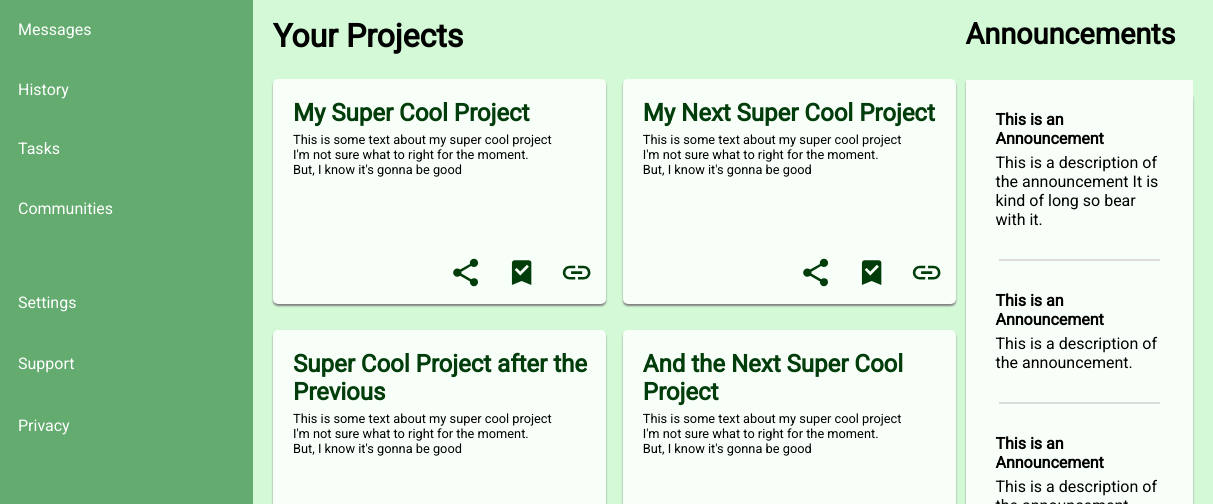
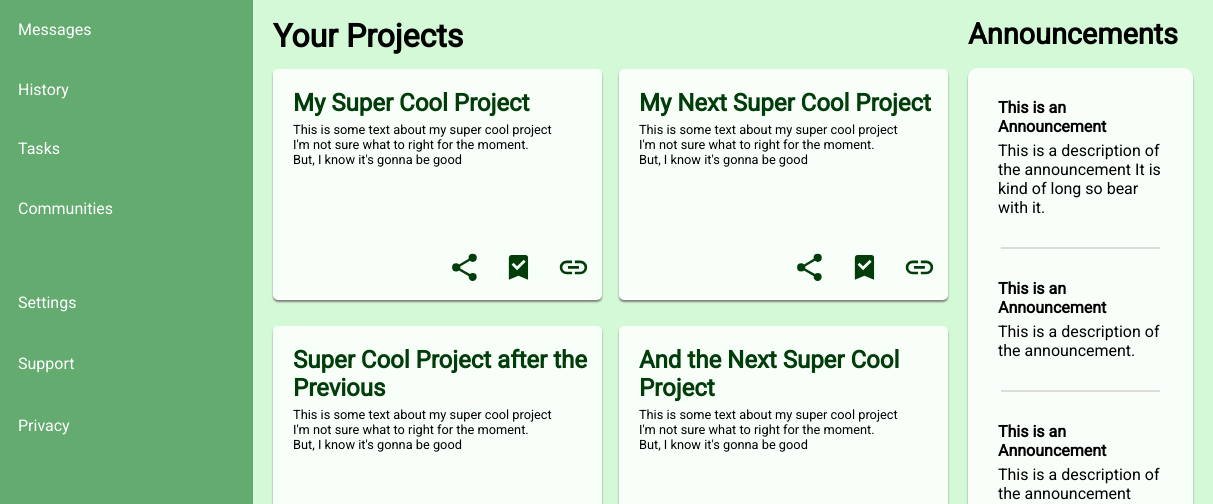
Before and after one commit to Mizan95/admin_dashboard, a plain HTML site: page index_copy.html in a window 1280 px wide. Shown: the part 255-759 px from the top of the page, 67-1280 px from the left. Drawn offline with Linux system fonts and the light colour scheme.

Commit message:
Complete resize of main-content grids and fix order radius of announcements

```diff
--- a/style.css
+++ b/style.css
@@ -242,7 +242,7 @@ svg.bell-icon {
     display: grid;
     grid-template-columns: 3fr 1fr;
     grid-template-rows: 1fr 1fr;
-    gap: 10px;
+    gap: 20px;
 }
 
 .your-projects-grid {
@@ -261,7 +261,7 @@ svg.bell-icon {
 .your-projects-grid {
     display: grid;
     grid-template-columns: repeat(2, 1fr);
-    grid-template-rows: 3.5% repeat(auto-fit, minmax(25px, 1fr));
+    grid-template-rows: 2.5% repeat(auto-fit, minmax(25px, 1fr));
     grid-auto-flow: row;
     gap: 2.5%;
 }
@@ -323,15 +323,16 @@ svg.bell-icon {
 /*  announcements section */
 .announcements-grid {
     display: grid;
-    grid-template-rows: 50px auto;
+    grid-template-rows: 1fr 9fr;
     gap: 2.5%;
 }
 
 .announcements-wrapper {
+    background-color: #F8FFF8;
     box-shadow: 0px 2px 2px 0px gray;
     display: grid;
 
-    border-top-right-radius: 20px;
+    border-radius: 10px;
 }
 
 .announcements-heading {
@@ -340,6 +341,16 @@ svg.bell-icon {
     font-weight: 700;
 
     background-color: #d3f9d6;
+}
+
+.announcement-1 {
+    border-top-right-radius: 10px;
+    border-top-left-radius: 10px;
+}
+
+.announcement-3 {
+    border-bottom-right-radius: 10px;
+    border-bottom-left-radius: 10px;
 }
 
 .announcements-grid article {
@@ -378,9 +389,11 @@ svg.bell-icon {
 
 .trending-section {
     height: 100%;
+    /* margin-top: 10%; */
+
     display: grid;
     grid-template-columns: 1fr;
-    grid-template-rows: 10% 90%;
+    grid-template-rows: 1fr 9fr;
 }
 
 .trending-heading {
```
